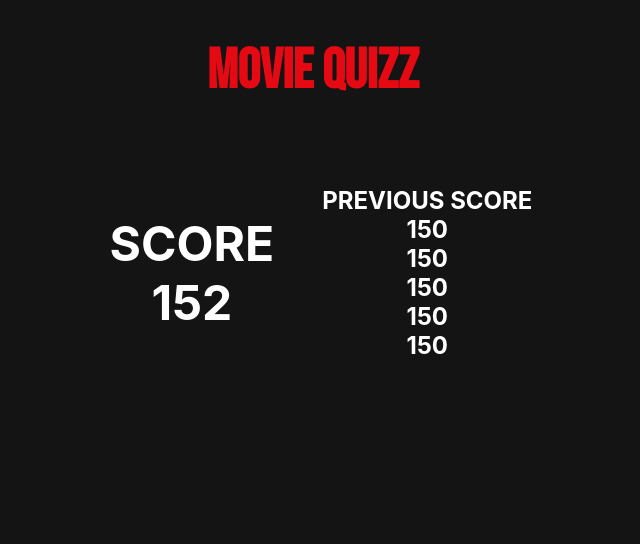
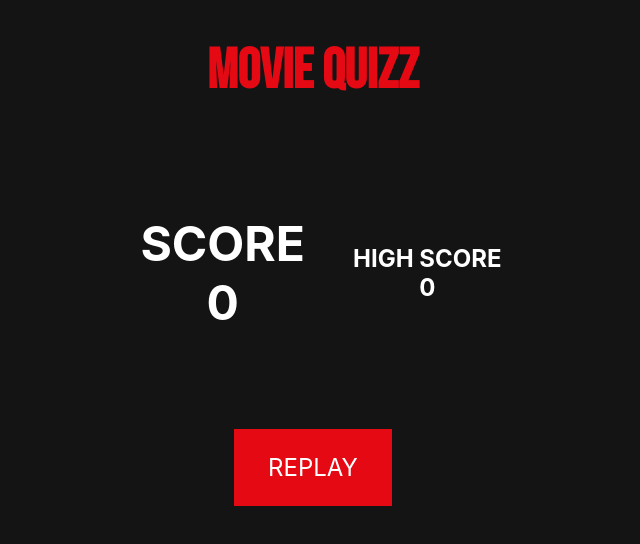
Before and after one commit to flydjo/movie-quizz, a React (Create React App) app in the folder frontend/: page /gameover in a window 1280 px wide. Shown: the top 544 px of the page, without its empty margins (327-967 px from the left). Built offline with nearby package versions, Linux system fonts and the light colour scheme.

Commit message:
feature(game-over-screen): display of actual score and high score of the local storage, can click replay to return to select genre screen

```diff
--- a/frontend/src/contexts/MoviequizzContext.js
+++ b/frontend/src/contexts/MoviequizzContext.js
@@ -12,6 +12,7 @@ function ContextProvider(props) {
     const [randomActor, setRandomActor] = useState("");
     const [randomActorPicturePath, setRandomActorPicturePath] = useState("");
     const [score, setScore] = useState(0);
+    const [highScore, setHighScore] = useState(localStorage.getItem('movieQuizzHighScore') || 0);
 
     useEffect(() => {
         getRandomMovie();
@@ -20,6 +21,10 @@ function ContextProvider(props) {
     useEffect(() => {
         getRandomActor();
     }, [movieActors])
+
+    useEffect(() => {
+        checkHighestScore(score);
+    }, [score]);
 
     function getIdMoviesFromGenre(idGenre) {
         fetch(`https://api.themoviedb.org/3/discover/movie?api_key=f4360450df9f737a0ad0931c57e16402&with_genres=${idGenre}`)
@@ -64,12 +69,17 @@ function ContextProvider(props) {
         }
     }
 
+    function checkHighestScore(score) {
+        if(score > highScore) {
+            localStorage.setItem('movieQuizzHighScore', score);
+            setHighScore(score);
+        }
+    }
+
     function getRandomActor() {
         const random = Math.floor(Math.random() * movieActors.length);
         setRandomActor(movieActors[random]);
         setRandomActorPicturePath(movieActorsPictures[random]);
-
-        console.log(movieActorsPictures);
     }
 
     return(
@@ -81,7 +91,10 @@ function ContextProvider(props) {
                 randomActor,
                 getIdMoviesFromGenre,
                 score,
-                randomActorPicturePath
+                randomActorPicturePath,
+                setScore,
+                checkHighestScore,
+                highScore
             }}
         >
             {props.children}
--- a/frontend/src/css/gameOverScreen.css
+++ b/frontend/src/css/gameOverScreen.css
@@ -14,3 +14,24 @@
 .game-over-previous-score {
     margin: 1em;
 }
+
+.replay-button {
+    margin-top: 25px;
+    margin-bottom: 25px;
+    text-decoration: none;
+    background-color: #e50914;
+    color: #fff;
+    padding: 1.5rem 2.1rem;
+    font-size: 1.5em;
+    text-transform: uppercase;
+}
+
+.replay-button:hover {
+    opacity: 0.9;
+}
+
+.game-over-button-container{
+    display: flex;
+    align-items: center;
+    justify-content: center;
+}
--- a/frontend/src/pages/GameOverScreen.js
+++ b/frontend/src/pages/GameOverScreen.js
@@ -1,7 +1,12 @@
-import React from "react";
+import React, {useContext, useEffect} from "react";
 import '../css/gameOverScreen.css';
+import {Context} from "../contexts/MoviequizzContext";
+import {Link} from "react-router-dom";
 
 function GameOverScreen(props) {
+
+    const {score, highScore} = useContext(Context);
+
     return(
         <div className="game-over-container">
             <h1 className="quizz-title">MOVIE QUIZZ</h1>
@@ -9,19 +14,20 @@ function GameOverScreen(props) {
                 <div className="game-over-score">
                     <h2>
                         SCORE <br/>
-                        152
+                        {score}
                     </h2>
                 </div>
                 <div className="game-over-previous-score">
                     <h2>
-                        PREVIOUS SCORE <br/>
-                        150<br/>
-                        150<br/>
-                        150<br/>
-                        150<br/>
-                        150<br/>
+                        HIGH SCORE <br/>
+                        {highScore}
                     </h2>
                 </div>
+            </div>
+            <div className="game-over-button-container">
+                <Link className="replay-button" to="/gender">
+                    replay
+                </Link>
             </div>
         </div>
     );
--- a/frontend/src/pages/Quizz.js
+++ b/frontend/src/pages/Quizz.js
@@ -3,7 +3,7 @@ import '../css/quizz.css';
 import Question from "../components/Question";
 import useQuizzLogic from "../hooks/useQuizzLogic";
 import {Context} from "../contexts/MoviequizzContext";
-import {Link, useParams} from "react-router-dom";
+import {Link, useParams, Navigate} from "react-router-dom";
 
 function Quizz() {
     const {idGenre} = useParams();
@@ -19,15 +19,20 @@ function Quizz() {
         randomActor,
         getIdMoviesFromGenre,
         score,
-        randomActorPicturePath
+        randomActorPicturePath,
+        setScore,
+        highScore
     } = useContext(Context);
 
     useEffect(() => {
+        setScore(0);
         getIdMoviesFromGenre(idGenre);
     }, [])
 
     return(
         <div className="quizz-container">
+            {!isQuizzRunning && <Navigate to="/gameover" />}
+
             <h1 className="quizz-title">MOVIE QUIZZ</h1>
 
             <Question
@@ -44,6 +49,7 @@ function Quizz() {
             <div className="game-infos">
                 <h3>Time remaining: {timer}s</h3>
                 <h3>Score: {score}</h3>
+                <h3>High Score: {highScore}</h3>
             </div>
         </div>
     );
--- a/frontend/src/pages/SelectGenre.js
+++ b/frontend/src/pages/SelectGenre.js
@@ -1,6 +1,7 @@
 import React, {useEffect, useState} from "react";
 import {Link} from "react-router-dom";
 import '../css/selectGenre.css';
+import {Context} from "../contexts/MoviequizzContext";
 
 function SelectGenre() {
     return(
```
